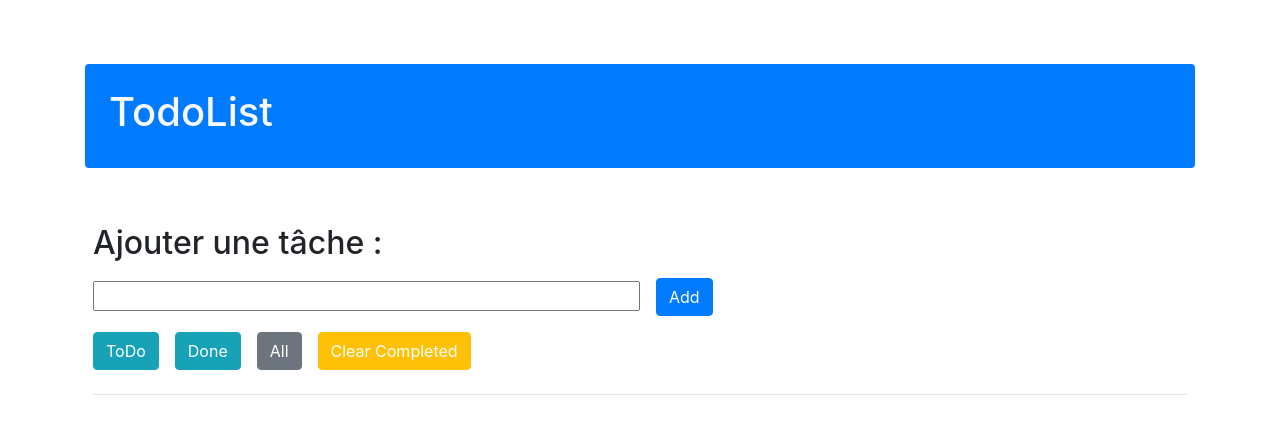
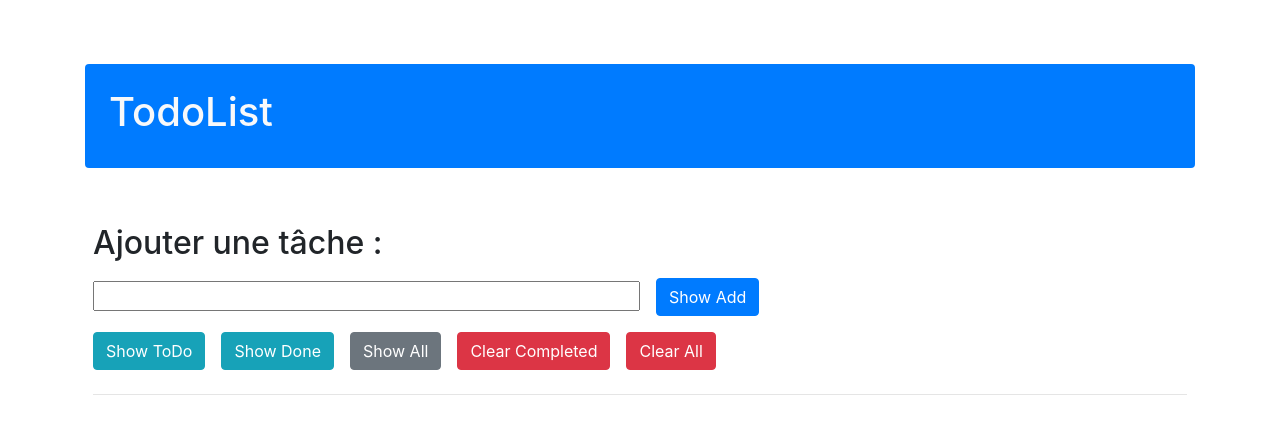
Before and after one commit to SnYoussef07/ToDoList-With-React-JS, a React (Create React App) app: page / in a window 1280 px wide. Shown: the top 434 px of the page. Built offline with nearby package versions, Linux system fonts and the light colour scheme.

Commit message:
Function clear all task

```diff
--- a/src/component/TodoList.jsx
+++ b/src/component/TodoList.jsx
@@ -17,6 +17,7 @@
     this.setState({ value: e.target.value });
   };
 
+  /* Add Task */
   handleClick = e => {
     let task = {
       id: this.state.tasks.length,
@@ -86,8 +87,11 @@
 
     this.setState({ tasks });
   };
+  /* Clear alla task */
+  handleClickClearAll = () => {
+    this.setState({ tasks: [] });
+  };
 
-  /* clear all */
   render() {
     return (
       <section className="todoList rounded mt-5 p-2">
@@ -101,26 +105,32 @@
               onChange={this.handleChange}
             />
             <button className="btn btn-primary" onClick={this.handleClick}>
-              Add
+              Show Add
             </button>
           </div>
           <button className="btn btn-info mr-3" onClick={this.handleClickTodo}>
-            ToDo
+            Show ToDo
           </button>
           <button className="btn btn-info mr-3" onClick={this.handleClickDone}>
-            Done
+            Show Done
           </button>
           <button
             className="btn btn-secondary mr-3"
             onClick={this.handleClickAll}
           >
-            All
+            Show All
           </button>
           <button
-            className="btn btn-warning text-white mr-3"
+            className="btn btn-danger text-white mr-3"
             onClick={this.handleClickClearCompleted}
           >
             Clear Completed
+          </button>
+          <button
+            className="btn btn-danger text-white mr-3"
+            onClick={this.handleClickClearAll}
+          >
+            Clear All
           </button>
         </div>
         <hr />
```
